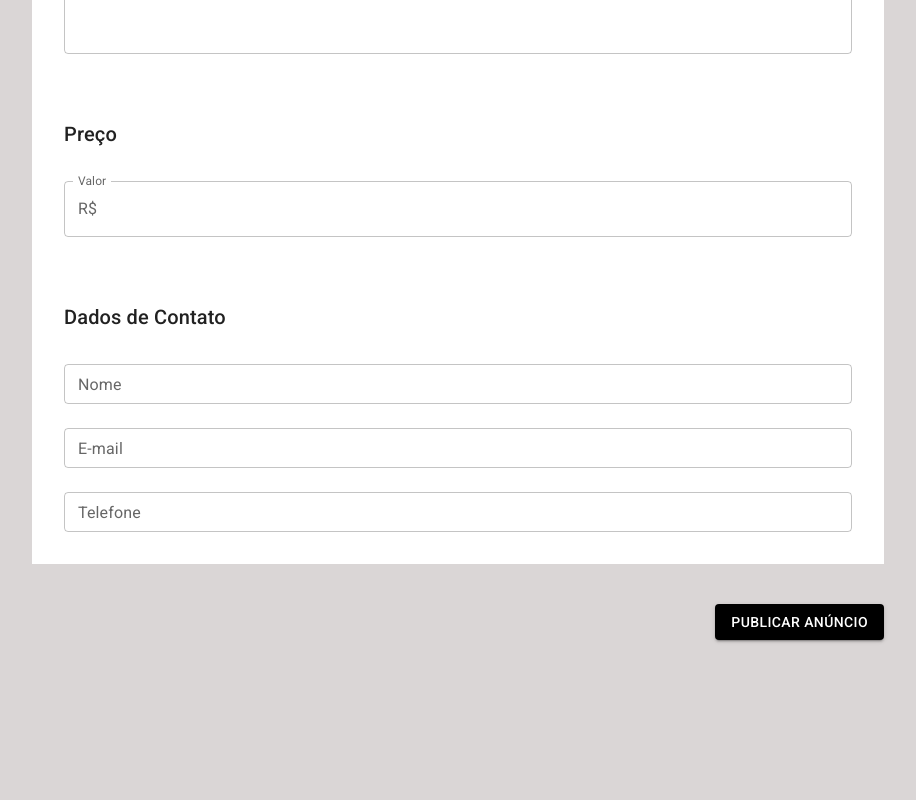
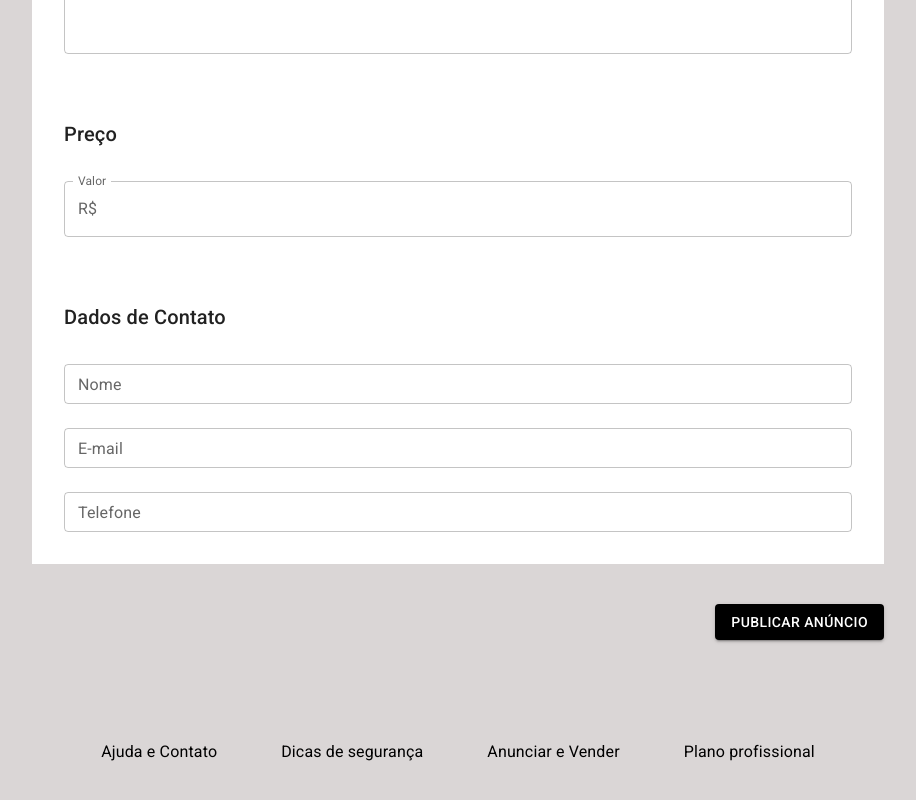
Before and after one commit to Guuzta/anunx, a Next.js app: page /user/publish in a window 1280 px wide. Shown: the part 1000-1800 px from the top of the page, without its empty margins (182-1098 px from the left). Before the commit the page ends 1680 px from the top, so only its background shows below. Built offline with nearby package versions, Linux system fonts and the light colour scheme.

Commit message:
adicionando footer

```diff
--- /dev/null
+++ b/src/components/Footer.js
@@ -0,0 +1,54 @@
+import Link from 'next/link'
+import { Box, Container, Grid, Typography } from "@mui/material"
+
+const Footer = () => {
+    return (
+        <>
+            <Container maxWidth='lg' component='footer' sx={{ marginTop: '100px', marginBottom: '50px' }}>
+                <Grid container spacing={8} sx={{ justifyContent: 'center' }}>
+                    <Grid sx={{ xs: 6, sm: 3 }}>
+                        <Box>
+                            <Link href='#'>
+                                <Typography>
+                                    Ajuda e Contato
+                                </Typography>
+                            </Link>
+                        </Box>
+                    </Grid>
+
+                    <Grid sx={{ xs: 6, sm: 3 }}>
+                        <Box>
+                            <Link href='#'>
+                                <Typography>
+                                    Dicas de segurança
+                                </Typography>
+                            </Link>
+                        </Box>
+                    </Grid>
+
+                    <Grid sx={{ xs: 6, sm: 3 }}>
+                        <Box>
+                            <Link href='#'>
+                                <Typography>
+                                    Anunciar e Vender
+                                </Typography>
+                            </Link>
+                        </Box>
+                    </Grid>
+
+                    <Grid sx={{ xs: 6, sm: 3 }}>
+                        <Box>
+                            <Link href='#'>
+                                <Typography>
+                                    Plano profissional
+                                </Typography>
+                            </Link>
+                        </Box>
+                    </Grid>
+                </Grid>
+            </Container>
+        </>
+    )
+}
+
+export default Footer
--- a/src/templates/Default.js
+++ b/src/templates/Default.js
@@ -1,12 +1,14 @@
 'use client'
 
 import Header from '../components/Header'
+import Footer from '../components/Footer'
 
 const Default = ({ children }) => {
     return (
         <>
             <Header />
             {children}
+            <Footer/>
         </>
     )
 }
```
